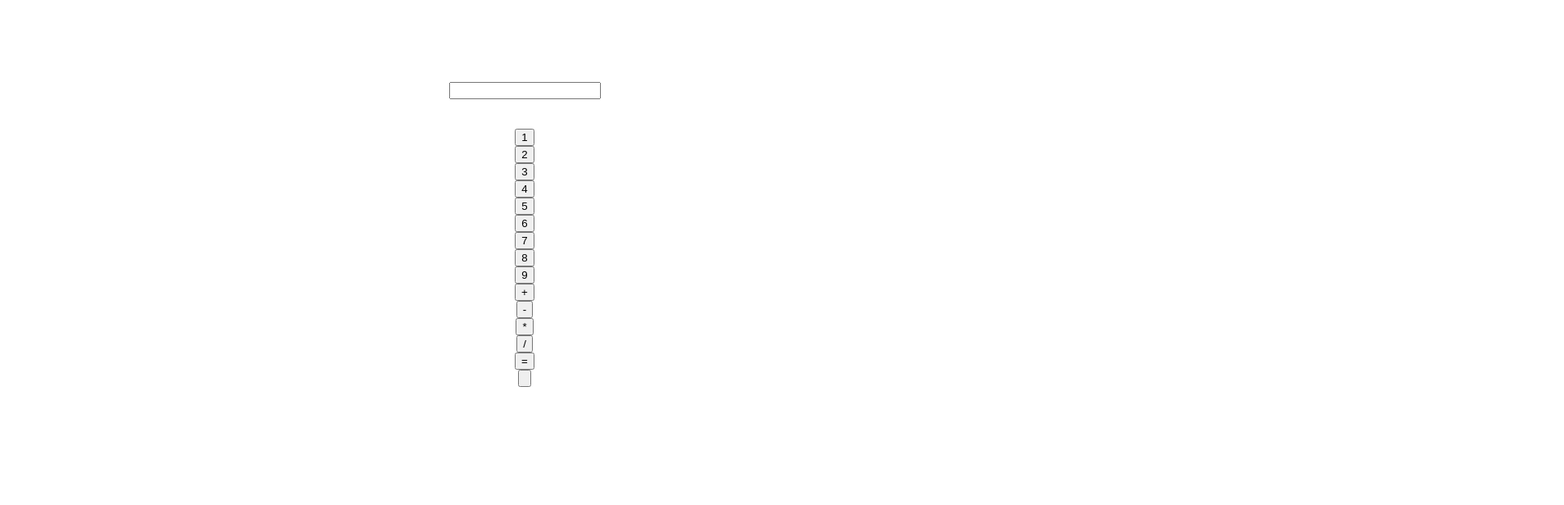
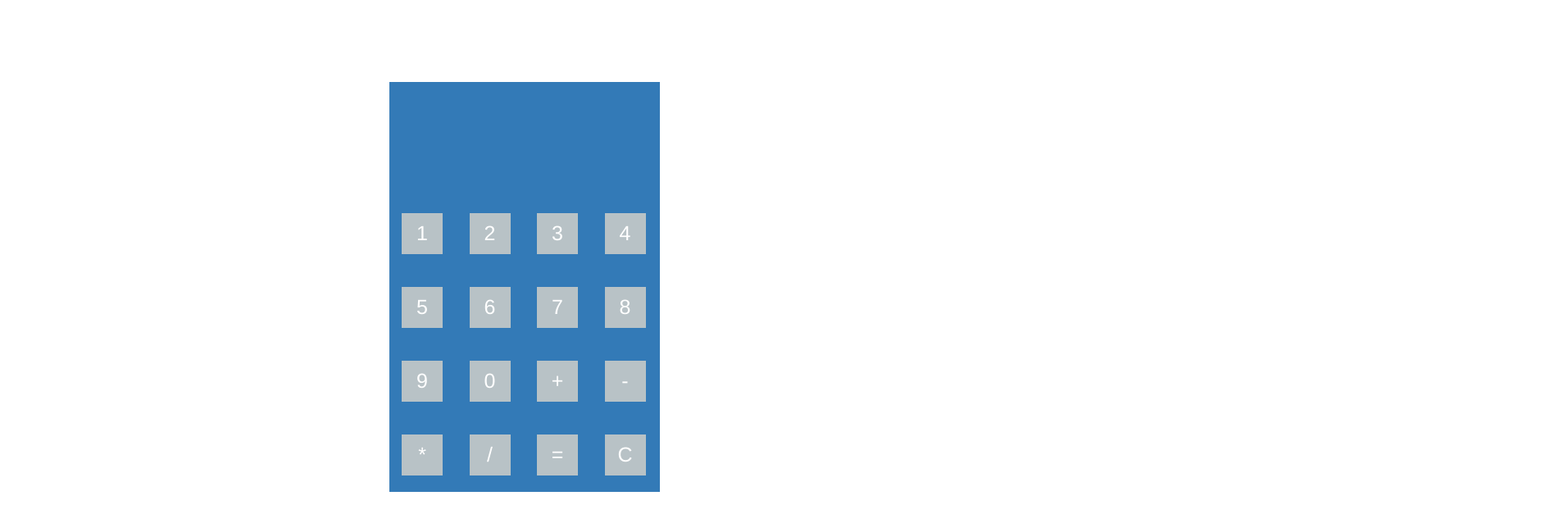
Before and after one commit to iambhagirathsinh/calculator, an Angular app: page /cal in a window 1280 px wide. Shown: the top 616 px of the page at 82% size, 1908 px wide, since content can reach past the window. Built offline with nearby package versions, Linux system fonts and the light colour scheme.

Commit message:
complete calculator

```diff
--- a/angular.json
+++ b/angular.json
@@ -27,6 +27,7 @@
               "src/assets"
             ],
             "styles": [
+              "node_modules/bootstrap/dist/css/bootstrap.min.css",
               "src/styles.css"
             ],
             "scripts": []
--- a/package.json
+++ b/package.json
@@ -14,10 +14,14 @@
     "@angular/common": "~12.2.0",
     "@angular/compiler": "~12.2.0",
     "@angular/core": "~12.2.0",
+    "@angular/flex-layout": "^12.0.0-beta.35",
     "@angular/forms": "~12.2.0",
+    "@angular/localize": "~12.2.0",
     "@angular/platform-browser": "~12.2.0",
     "@angular/platform-browser-dynamic": "~12.2.0",
     "@angular/router": "~12.2.0",
+    "@ng-bootstrap/ng-bootstrap": "^10.0.0",
+    "bootstrap": "^3.4.1",
     "rxjs": "~6.6.0",
     "tslib": "^2.3.0",
     "zone.js": "~0.11.4"
--- a/src/app/app.component.css
+++ b/src/app/app.component.css
@@ -1,5 +1,21 @@
 .calculator{
-    margin: 0px auto;
     text-align: center;
     margin-top: 100px;
 }
+
+input{
+    width: 330px;
+    height: 50px;
+    margin: 0px auto;
+    padding: 70px 30px;
+    text-align: right;
+    color: #fff;
+    font-size: 35px;
+    outline: none;
+    border: 0;
+}
+
+.card{
+    margin: 0px auto;
+    width: 330px;
+}
--- a/src/app/app.component.html
+++ b/src/app/app.component.html
@@ -1,9 +1,9 @@
 <div class="calculator">
-    <input type="text" [(ngModel)]="display">
-</div><br/><br/>
-
-<div *ngFor="let b of buttonValues; let i = index">
-    <app-cal (box)="output($event)" [ivalues]="b"></app-cal>
+    <input type="text" class="bg-primary" [(ngModel)]="display">
 </div>
 
-<router-outlet></router-outlet>
+<div class="card">
+    <div class="col-md-3 bg-primary" *ngFor="let b of buttonValues">
+        <app-cal (box)="output($event)" [ivalues]="b"></app-cal>
+    </div>
+</div>
--- a/src/app/app.component.ts
+++ b/src/app/app.component.ts
@@ -1,4 +1,5 @@
 import { Component } from '@angular/core';
+
 
 @Component({
   selector: 'app-root',
@@ -9,6 +10,9 @@ export class AppComponent {
   title = 'calculator';
 
   constructor(){}
+
+  display: any = "";
+  a: any;
 
   buttonValues = [
 
@@ -21,21 +25,28 @@ export class AppComponent {
     { btn: '7' },
     { btn: '8' },
     { btn: '9' },
+    { btn: '0' },
     { btn: '+' },
     { btn: '-' },
     { btn: '*' },
     { btn: '/' },
     { btn: '=' },
+    { btn: 'C' },
 
   ]
 
-  display: any;
+  output(event: any){
 
-  output($event: any){
-    this.display = $event
+    this.display += event;
+    console.log(this.display);
 
-  }
+    if(this.display.includes('=')){
+      this.a = eval(this.display.replace('=',''));
+      this.display += (this.a)
+    }
 
-
+    if(this.display.includes('C'))
+      this.display = '';
+    }
 
 }
--- a/src/app/app.module.ts
+++ b/src/app/app.module.ts
@@ -5,6 +5,7 @@ import { AppRoutingModule } from './app-routing.module';
 import { AppComponent } from './app.component';
 import { CalComponent } from './cal/cal.component';
 import { FormsModule } from '@angular/forms'
+import { NgbModule } from '@ng-bootstrap/ng-bootstrap';
 
 @NgModule({
   declarations: [
@@ -15,6 +16,7 @@ import { FormsModule } from '@angular/forms'
     BrowserModule,
     AppRoutingModule,
     FormsModule,
+    NgbModule,
   ],
   providers: [],
   bootstrap: [AppComponent]
--- a/src/app/cal/cal.component.css
+++ b/src/app/cal/cal.component.css
@@ -1,4 +1,10 @@
-.container{
-    margin: 0px auto;
-    text-align: center;
+button{
+    width: 50px;
+    height: 50px;
+    background-color: hsl(197, 11%, 75%);
+    margin: 20px -15px;
+    color: #fff;
+    font-size: 25px;
+    outline: none;
+    border: 0;
 }
--- a/src/app/cal/cal.component.html
+++ b/src/app/cal/cal.component.html
@@ -1,3 +1,3 @@
 <div class="container">
-  <input type="button" (click)='in(ivalues.btn)' [value]="ivalues.btn">
+  <button type="button" (click)='in(ivalues.btn)'>{{ivalues.btn}}</button>
 </div>
--- a/src/app/cal/cal.component.ts
+++ b/src/app/cal/cal.component.ts
@@ -6,6 +6,7 @@ import { Component, OnInit, Input, Output, EventEmitter} from '@angular/core';
   styleUrls: ['./cal.component.css']
 })
 export class CalComponent implements OnInit {
+  display = "";
 
   constructor() { }
 
@@ -13,72 +14,10 @@ export class CalComponent implements OnInit {
 
   @Output() box: any = new EventEmitter();
 
-  arr: any = [];
-  display:any = "";
-  a: any;
-  b: any;
-  c: any;
-  d = "";
-
-
   ngOnInit(): void {
   }
 
   in(value: any){
-    this.oprator(value);
-      console.log(this.display);
-
-   if((this.b === "+") || (this.b === "-") || (this.b === "*") || (this.b === "/")){
-
-      this.d = this.d + this.display;
-      this.display = this.display/* + value*/;
-      this.c = this.d;
-      console.log(this.c);
-      console.log(this.d);
-
-    }
-
-    else{
-      this.display = this.display /*+ value*/;
-      this.a = this.display;
-      console.log(this.a);
-
-    }
-    this.result();
-
-  }
-
-  oprator(value: any){
-    this.display = this.display + value;
-      this.b = this.display;
-      console.log(this.b);
-  }
-
-
-
-  result(){
-    this.box.emit(this.display);
-    if(this.b === "+"){
-    this.display = this.display + "=" + (parseInt(this.a) + parseInt(this.c)).toString();
-    this.display = (parseInt(this.display) + parseInt(this.c)).toString();
-
-    }
-
-    if(this.b === "-"){
-      this.display = this.display + "=" + (parseInt(this.a) - parseInt(this.c)).toString();
-      this.display = (parseInt(this.display) - parseInt(this.c)).toString();
-    }
-
-    if(this.b === "*"){
-      this.display = this.display + "=" + (parseInt(this.a) * parseInt(this.c)).toString();
-      this.display = (parseInt(this.display) * parseInt(this.c)).toString();
-    }
-
-    if(this.b === "/"){
-      this.display = this.display + "=" + (parseInt(this.a) / parseInt(this.c)).toString();
-      this.display = (parseInt(this.display) / parseInt(this.c)).toString();
-    }
-
-    this.arr.push(parseInt(this.display) + parseInt(this.c));
+    this.box.emit(value);
   }
 }
--- a/src/polyfills.ts
+++ b/src/polyfills.ts
@@ -1,3 +1,7 @@
+/***************************************************************************************************
+ * Load `$localize` onto the global scope - used if i18n tags appear in Angular templates.
+ */
+import '@angular/localize/init';
 /**
  * This file includes polyfills needed by Angular and is loaded before the app.
  * You can add your own extra polyfills to this file.
--- a/src/styles.css
+++ b/src/styles.css
@@ -1 +1 @@
-/* You can add global styles to this file, and also import other style files */
+@import "~bootstrap/dist/css/bootstrap.css";
--- a/tsconfig.json
+++ b/tsconfig.json
@@ -15,7 +15,7 @@
     "moduleResolution": "node",
     "importHelpers": true,
     "target": "es2017",
-    "module": "es2020",
+    "module": "commonjs",
     "lib": [
       "es2018",
       "dom"
@@ -26,6 +26,7 @@
     "strictInjectionParameters": true,
     "strictInputAccessModifiers": true,
     "strictTemplates": true,
-    "strictPropertyInitialization": false
+    "strictPropertyInitialization": false,
+
   }
 }
```
Also changed, not shown: 1 other file (tests, documents, lock files or other folders).
